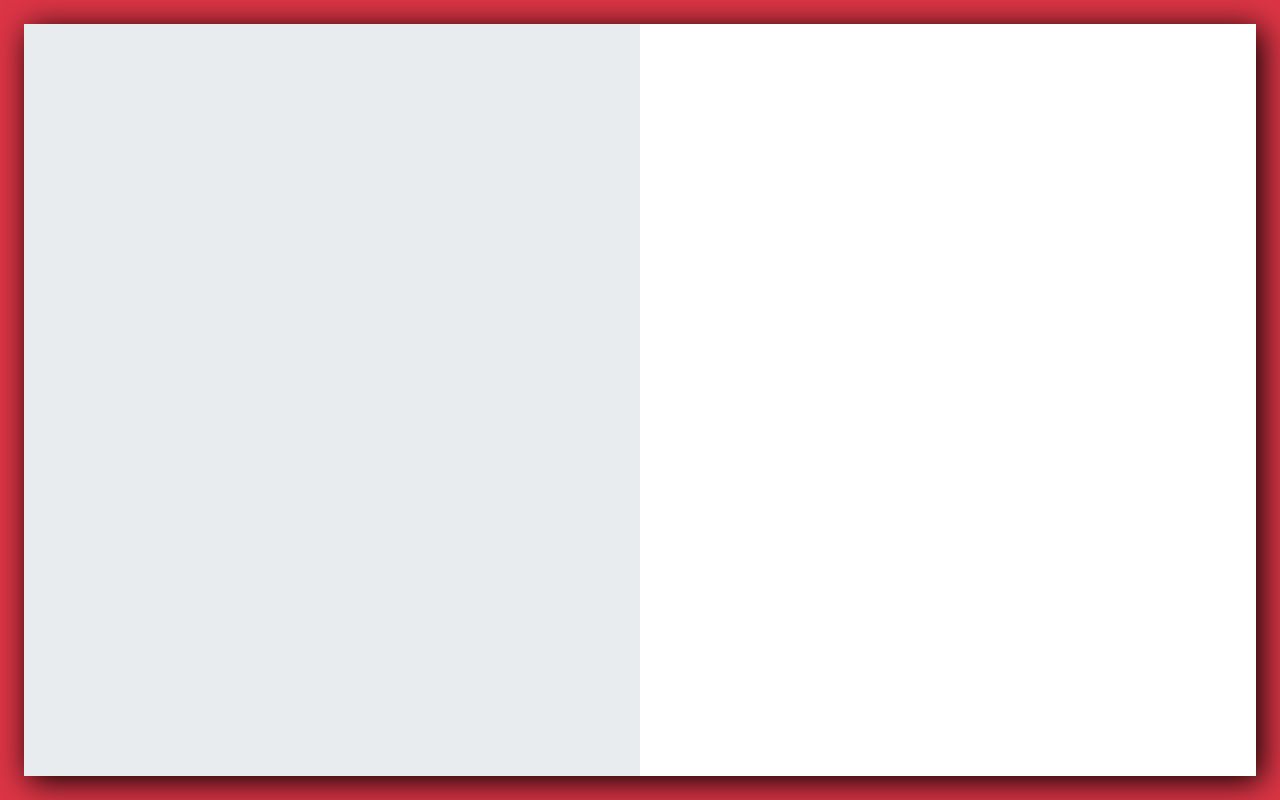
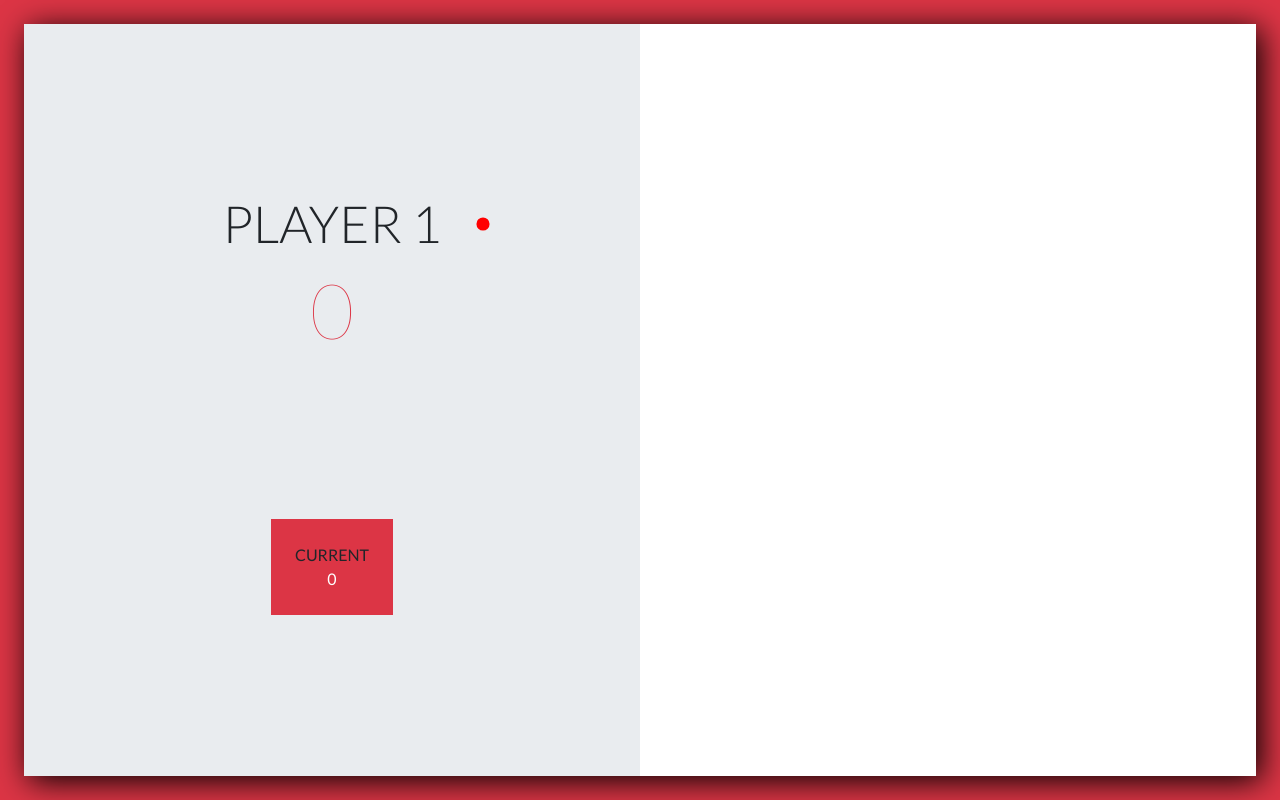
Before and after one commit to DenisPinzin/Game-of-dice, a plain HTML site: page gameOfDice.html in a window 1280 px wide. Drawn offline with Linux system fonts and the light colour scheme.

Commit message:
Add style on player 1

```diff
--- /dev/null
+++ b/gameOfDice-style.css
@@ -0,0 +1,47 @@
+body {
+  font-family: 'Lato', sans-serif;
+}
+
+/*HIDDEN SCREEN ORIENTATION*/
+
+@media screen and (min-width: 672px) {
+  #landscape {
+    display: none;
+  }
+}
+
+@media screen and (orientation: portrait) {
+  #landscape {
+    display: flex;
+    flex-direction: column;
+    align-items: center;
+    justify-content: center;
+    background-color: black;
+    z-index: 4;
+    position: absolute;
+    width: 100%;
+    height: 100%;
+    color: white;
+  }
+}
+
+/*PLAYERS STYLE*/
+.pSize {
+  font-size: 4vw;
+  font-weight:300;
+}
+
+/* PLAYER 1*/
+
+#p1Dot {
+  position: absolute;
+  color: red;
+  left: 35%;
+}
+
+#p1Score {
+  font-size: 6vw;
+  font-weight: 100;
+  padding: -4%;
+  margin: -4%;
+}
--- a/gameOfDice.html
+++ b/gameOfDice.html
@@ -1,17 +1,60 @@
 <!DOCTYPE html>
 <html lang="fr">
+
 <head>
     <meta charset="UTF-8">
     <meta name="Description" content="Challenge your friends to the game of dice">
     <link rel="stylesheet" href="./bootstrap/bootstrap.min.css">
+    <link rel="preconnect" href="https://fonts.googleapis.com">
+    <link rel="preconnect" href="https://fonts.gstatic.com" crossorigin>
+    <link href="https://fonts.googleapis.com/css2?family=Lato:wght@100;300;400&display=swap" rel="stylesheet">
+    <link rel="stylesheet" href="gameOfDice-style.css">
     <title>Game of Dice</title>
 </head>
+
 <body class="p-0 m-0">
+    <div id="landscape">
+        <p>Please turn to landscape</p>
+        <div>
+            <link rel="preconnect" href="https://fonts.googleapis.com">
+            <link rel="preconnect" href="https://fonts.gstatic.com" crossorigin>
+            <link href="https://fonts.googleapis.com/css2?family=Lato:wght@100;300;400&display=swap" rel="stylesheet">
+        </div>
+
+    </div>
+
     <main class="p-4 bg-danger vw-100 vh-100">
         <section class="d-flex justify-content-center w-100 h-100" style="box-shadow: 5px 5px 30px black;">
-      <div class="bg-body-secondary w-50 h-100"></div>
+            <div class="bg-body-secondary w-50 h-100 d-flex flex-column justify-content-evenly align-items-center">
+                <div class="d-flex flex-column justify-content-center align-items-center">
+                    <div class="container-fluid d-flex flex-column justify-content-around align-items-center">
+                        <div class="pSize" style="width: 50%!;">
+                            PLAYER 1
+                        </div>
+                        <div class="position-absolute" id="p1Dot">
+                            <svg xmlns="http://www.w3.org/2000/svg" width="70" height="70" fill="currentColor"
+                                class="bi bi-dot" viewBox="0 0 16 16">
+                                <path d="M8 9.5a1.5 1.5 0 1 0 0-3 1.5 1.5 0 0 0 0 3z" />
+                            </svg>
+                        </div>
+                    </div>
+                    <div class="text-danger" id="p1Score">0</div>
+                </div>
+
+
+                <div class="p-4 bg-danger d-flex flex-column justify-content-center align-items-center">
+                    <div>CURRENT</div>
+                    <div class="text-white">0</div>
+                </div>
+
+
+            </div>
             <div class="bg-white w-50 h-100"></div>
+
         </section>
+
     </main>
+
 </body>
+
 </html>
```
Lines whose indentation alone changed are shown as unchanged.
